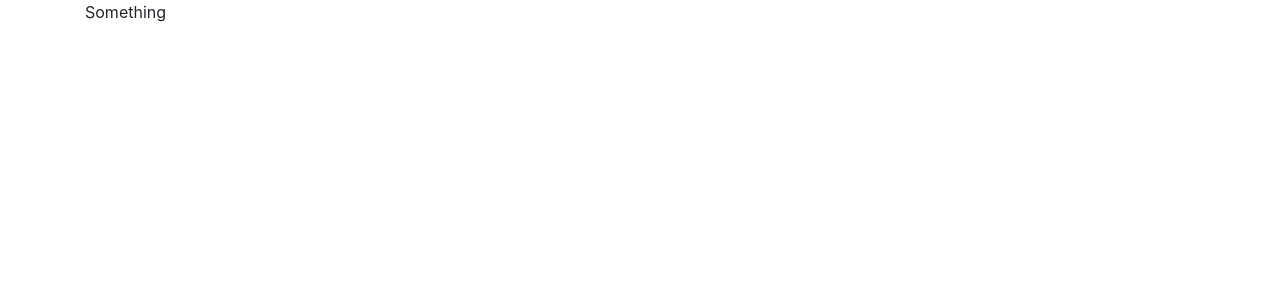
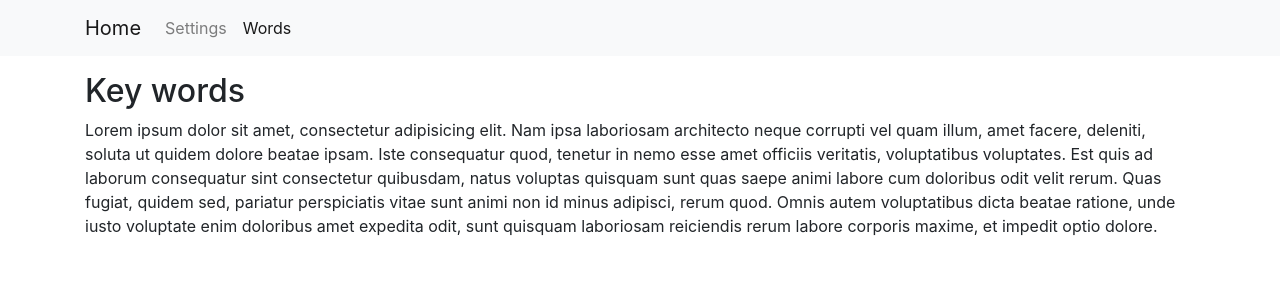
Before and after one commit to ivirsen76/proxy-sql, a React (Create React App) app: page /words in a window 1280 px wide. Shown: the top 300 px of the page. Built offline with nearby package versions, Linux system fonts and the light colour scheme.

Commit message:
Add first pages

```diff
--- a/package.json
+++ b/package.json
@@ -3,8 +3,10 @@
   "version": "0.1.0",
   "private": true,
   "dependencies": {
+    "classnames": "^2.2.6",
     "react": "^16.11.0",
     "react-dom": "^16.11.0",
+    "react-router-dom": "^5.1.2",
     "react-scripts": "3.2.0"
   },
   "scripts": {
--- a/src/App.js
+++ b/src/App.js
@@ -1,9 +1,24 @@
-import React from 'react';
+import React from "react";
+import Nav from "./components/Nav";
+import { BrowserRouter as Router, Switch, Route } from "react-router-dom";
+import Home from "./pages/Home";
+import Settings from "./pages/Settings";
+import Words from "./pages/Words";
+import style from "./App.module.css";
 
 export default () => {
-  return (
-    <div className="container">
-        Something
-    </div>
-  );
-}
+    return (
+        <div>
+            <Router>
+                <Nav />
+                <div className={"container " + style.body}>
+                    <Switch>
+                        <Route exact path="/" component={Home} />
+                        <Route exact path="/settings" component={Settings} />
+                        <Route exact path="/words" component={Words} />
+                    </Switch>
+                </div>
+            </Router>
+        </div>
+    );
+};
--- /dev/null
+++ b/src/App.module.css
@@ -0,0 +1,3 @@
+.body {
+    margin-top: 1em;
+}
--- /dev/null
+++ b/src/components/Nav/NavLink/index.js
@@ -0,0 +1,19 @@
+import React from "react";
+import { Link, useLocation } from "react-router-dom";
+import classnames from "classnames";
+
+export default ({ to, children }) => {
+    const location = useLocation();
+
+    return (
+        <li
+            className={classnames("nav-item", {
+                active: location.pathname.startsWith(to)
+            })}
+        >
+            <Link className="nav-link" to={to}>
+                {children}
+            </Link>
+        </li>
+    );
+};
--- /dev/null
+++ b/src/components/Nav/index.js
@@ -0,0 +1,25 @@
+import React from "react";
+import NavLink from './NavLink'
+import { Link } from "react-router-dom";
+
+export default props => {
+    return (
+        <nav className="navbar navbar-expand-lg navbar-light bg-light">
+            <div class="container">
+                <Link className="navbar-brand" to="/">
+                    Home
+                </Link>
+
+                <div
+                    className="collapse navbar-collapse"
+                    id="navbarSupportedContent"
+                >
+                    <ul className="navbar-nav mr-auto">
+                        <NavLink to="/settings">Settings</NavLink>
+                        <NavLink to="/words">Words</NavLink>
+                    </ul>
+                </div>
+            </div>
+        </nav>
+    );
+};
--- /dev/null
+++ b/src/pages/Home/index.js
@@ -0,0 +1,23 @@
+import React from "react";
+
+export default props => {
+    return (
+        <div>
+            <h2>About</h2>
+            <p>
+                Lorem ipsum dolor sit amet, consectetur adipisicing elit. Nam
+                ipsa laboriosam architecto neque corrupti vel quam illum, amet
+                facere, deleniti, soluta ut quidem dolore beatae ipsam. Iste
+                consequatur quod, tenetur in nemo esse amet officiis veritatis,
+                voluptatibus voluptates. Est quis ad laborum consequatur sint
+                consectetur quibusdam, natus voluptas quisquam sunt quas saepe
+                animi labore cum doloribus odit velit rerum. Quas fugiat, quidem
+                sed, pariatur perspiciatis vitae sunt animi non id minus
+                adipisci, rerum quod. Omnis autem voluptatibus dicta beatae
+                ratione, unde iusto voluptate enim doloribus amet expedita odit,
+                sunt quisquam laboriosam reiciendis rerum labore corporis
+                maxime, et impedit optio dolore.
+            </p>
+        </div>
+    );
+};
--- /dev/null
+++ b/src/pages/Settings/index.js
@@ -0,0 +1,23 @@
+import React from 'react';
+
+export default props => {
+    return (
+        <div>
+            <h2>Settings</h2>
+            <p>
+                Lorem ipsum dolor sit amet, consectetur adipisicing elit. Nam
+                ipsa laboriosam architecto neque corrupti vel quam illum, amet
+                facere, deleniti, soluta ut quidem dolore beatae ipsam. Iste
+                consequatur quod, tenetur in nemo esse amet officiis veritatis,
+                voluptatibus voluptates. Est quis ad laborum consequatur sint
+                consectetur quibusdam, natus voluptas quisquam sunt quas saepe
+                animi labore cum doloribus odit velit rerum. Quas fugiat, quidem
+                sed, pariatur perspiciatis vitae sunt animi non id minus
+                adipisci, rerum quod. Omnis autem voluptatibus dicta beatae
+                ratione, unde iusto voluptate enim doloribus amet expedita odit,
+                sunt quisquam laboriosam reiciendis rerum labore corporis
+                maxime, et impedit optio dolore.
+            </p>
+        </div>
+    );
+};
--- /dev/null
+++ b/src/pages/Words/index.js
@@ -0,0 +1,23 @@
+import React from 'react';
+
+export default props => {
+    return (
+        <div>
+            <h2>Key words</h2>
+            <p>
+                Lorem ipsum dolor sit amet, consectetur adipisicing elit. Nam
+                ipsa laboriosam architecto neque corrupti vel quam illum, amet
+                facere, deleniti, soluta ut quidem dolore beatae ipsam. Iste
+                consequatur quod, tenetur in nemo esse amet officiis veritatis,
+                voluptatibus voluptates. Est quis ad laborum consequatur sint
+                consectetur quibusdam, natus voluptas quisquam sunt quas saepe
+                animi labore cum doloribus odit velit rerum. Quas fugiat, quidem
+                sed, pariatur perspiciatis vitae sunt animi non id minus
+                adipisci, rerum quod. Omnis autem voluptatibus dicta beatae
+                ratione, unde iusto voluptate enim doloribus amet expedita odit,
+                sunt quisquam laboriosam reiciendis rerum labore corporis
+                maxime, et impedit optio dolore.
+            </p>
+        </div>
+    );
+};
```
Also changed, not shown: 2 other files (tests, documents, lock files or other folders).
